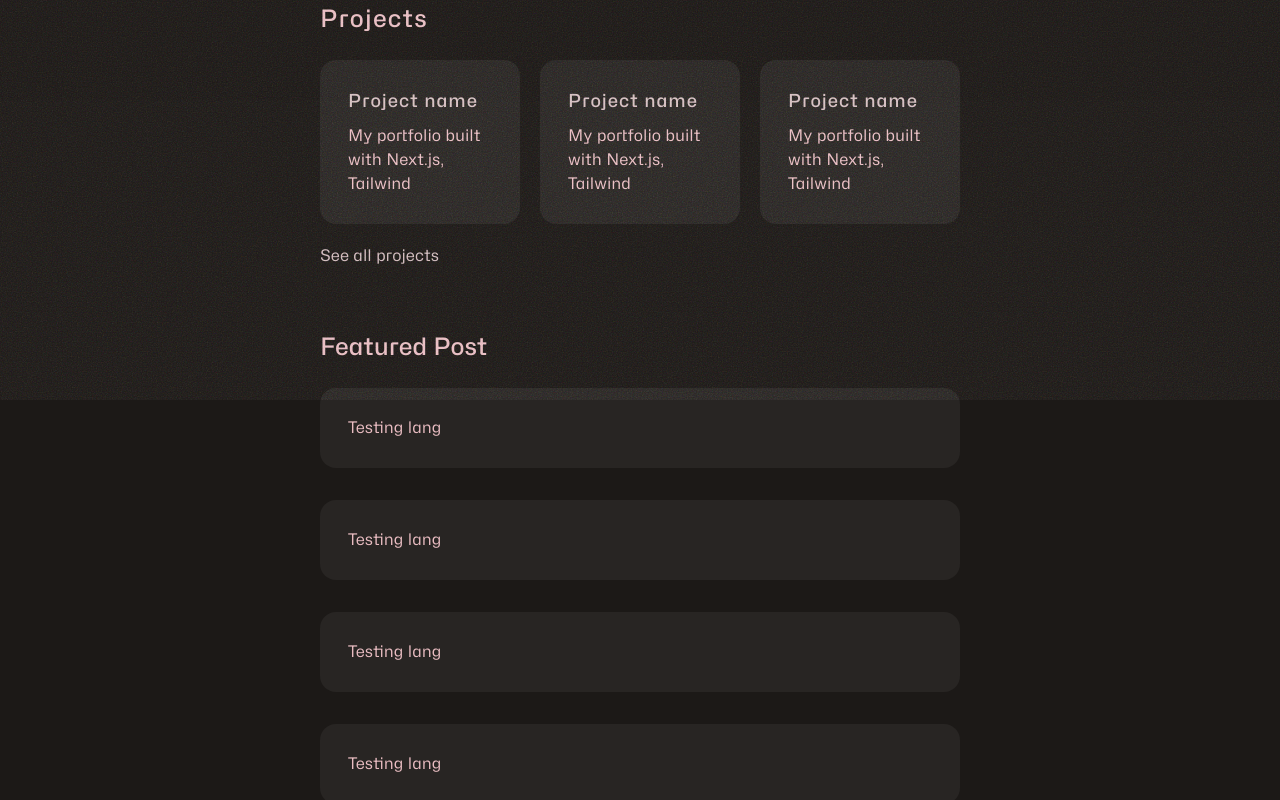
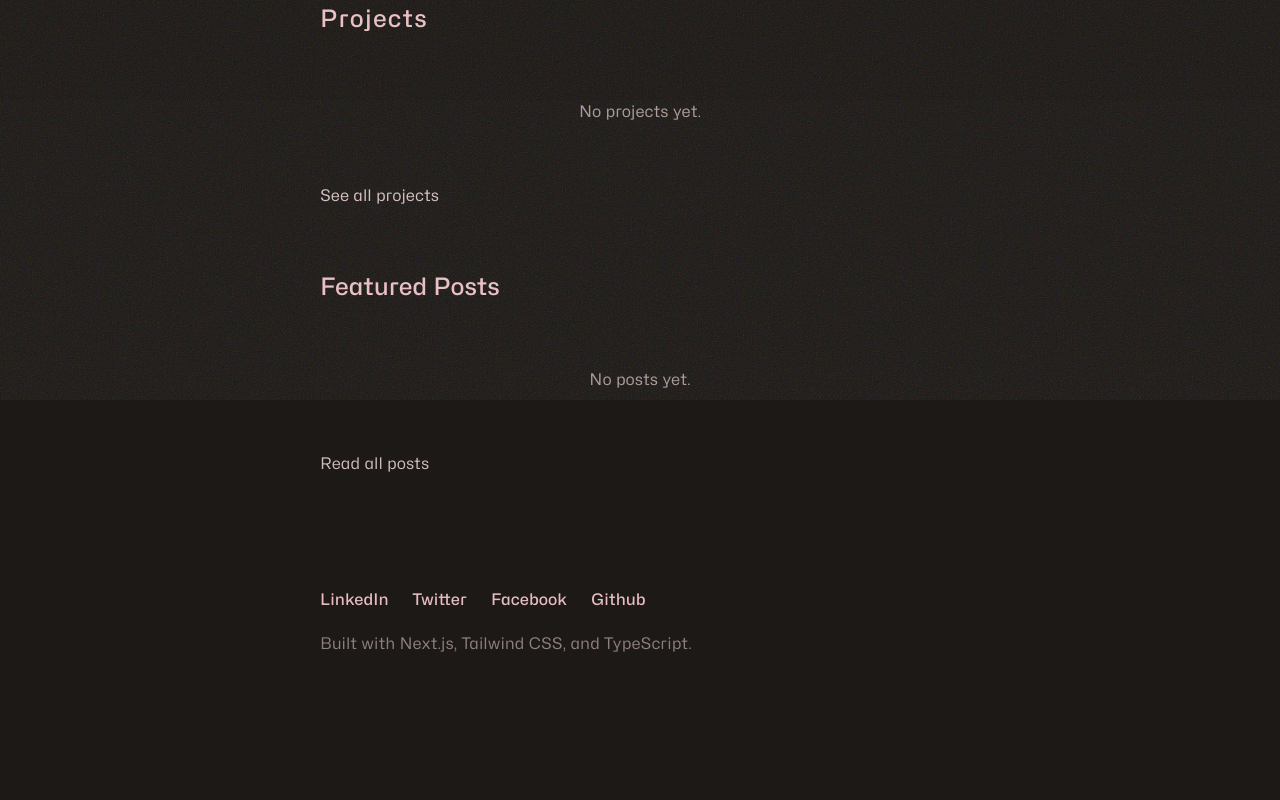
Before and after one commit to jesreel01/my-porfolio, a Next.js app: page / in a window 1280 px wide. Shown: the part 400-1200 px from the top of the page. After the commit the page ends 1152 px from the top, so only its background shows below. Built offline with nearby package versions, Linux system fonts and the light colour scheme.

Commit message:
ui: add empty states for projects and posts

```diff
--- a/components/sections/featured-posts.tsx
+++ b/components/sections/featured-posts.tsx
@@ -5,21 +5,19 @@ import Link from "next/link";
 const FeaturedPosts = () => {
   return (
     <section className="mt-16">
-      <h2 className="text-2xl font-medium">
-        Featured Post
-      </h2>
+      <h2 className="text-2xl font-medium">Featured Posts</h2>
       <div className="mt-6 space-y-8">
+        {/* <PostPreviewCard />
         <PostPreviewCard />
         <PostPreviewCard />
-        <PostPreviewCard />
-        <PostPreviewCard />
+        <PostPreviewCard /> */}
+        <div className="py-10 text-center text-rose-100/60 w-full">
+          <p>No posts yet.</p>
+        </div>
       </div>
 
-
       <div className="mt-5 text-rose-100/80">
-        <Link href="/projects">
-          Read all posts
-        </Link>
+        <Link href="/projects">Read all posts</Link>
       </div>
     </section>
   );
--- a/components/sections/projects.tsx
+++ b/components/sections/projects.tsx
@@ -9,15 +9,17 @@ const Projects = () => {
       <h2 className="text-2xl font-medium tracking-wider">Projects</h2>
 
       <div className="flex mt-6 justify-between space-x-5">
+        {/* <ProjectPreviewCard />
         <ProjectPreviewCard />
-        <ProjectPreviewCard />
-        <ProjectPreviewCard />
+        <ProjectPreviewCard /> */}
+
+        <div className="py-10 text-center text-rose-100/60 w-full">
+          <p >No projects yet.</p>
+        </div>
       </div>
 
       <div className="mt-5 text-rose-100/80">
-        <Link href="/projects">
-          See all projects
-        </Link>
+        <Link href="/projects">See all projects</Link>
       </div>
     </section>
   );
```
